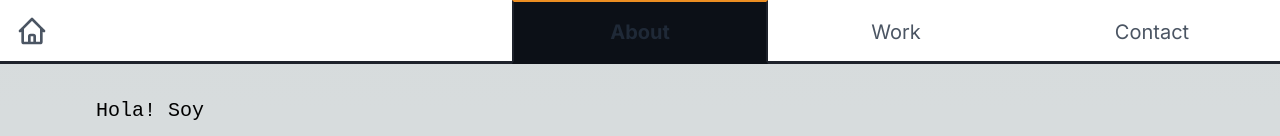
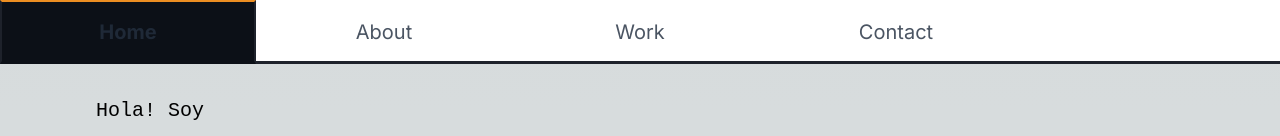
Before and after one commit to NahuelNGomez/portfolio, a Next.js app: page / in a window 1280 px wide. Shown: the top 136 px of the page. Built offline with nearby package versions, Linux system fonts and the light colour scheme.

Commit message:
fix navbar

```diff
--- a/src/app/components/Home/Navegation.tsx
+++ b/src/app/components/Home/Navegation.tsx
@@ -3,43 +3,24 @@ import Link from "next/link";
 import { useState } from "react";
 
 export default function Navigation() {
-  const [active, setActive] = useState("about");
+  const [active, setActive] = useState("home");
 
   return (
-    <header className="flex fixed top-0 flex-wrap sm:justify-start sm:flex-nowrap z-50 w-full bg-white text-sm dark:bg-dark0 h-16">
+    <header className="flex fixed top-0 flex-no-wrap z-50 w-full bg-white text-sm dark:bg-dark0 h-16">
       <nav className="w-full mx-auto flex items-center justify-between h-full" aria-label="Global">
-        <div className="h-full flex-grow flex items-center border-b-[3px] border-b-dark1">
-          <Link href="/" className="h-full flex items-center px-4">
-            <svg
-              className="sm:w-8 sm:h-8 h-6 w-6 text-gray-600 dark:text-gray-400"
-              fill="none"
-              viewBox="0 0 24 24"
-              stroke="currentColor"
-            >
-              <path
-                strokeLinecap="round"
-                strokeLinejoin="round"
-                strokeWidth="2"
-                d="M3 12l2-2m0 0l7-7 7 7M5 10v10a1 1 0 001 1h3m10-11l2 2m-2-2v10a1 1 0 01-1 1h-3m-6 0a1 1 0 001-1v-4a1 1 0 011-1h2a1 1 0 011 1v4a1 1 0 001 1m-6 0h6"
-              />
-            </svg>
-          </Link>
-        </div>
-        <div className="flex flex-row items-center justify-end h-full flex-shrink-0">
-          {["about", "work", "contact"].map((item) => (
+        <div className="flex flex-row items-center justify-start h-full flex-shrink-0 w-full">
+          {["home", "about", "work", "contact"].map((item) => (
             <div
               key={item}
-              className={`h-full flex items-center justify-center border-b-[3px] border-t-2 hover:border-x-transparent box-border w-28 md:w-64 ${
-                active === item
-                  ? "border-t-dark2 border-x-dark1 border-x-2 bg-bgdark0 border-b-transparent"
-                  : "border-t-transparent border-b-dark1"
-              }`}
+              className={`h-full flex items-center justify-center border-b-[3px] border-t-2 box-border w-28 md:w-64 ${active === item
+                ? "border-t-dark2 border-x-dark1 border-x-2 bg-bgdark0 border-b-transparent"
+                : "border-t-transparent border-b-dark1"
+                }`}
             >
               <Link
-                className={`text-[16px] lg:text-base xl:text-xl text-center py-4 text-gray-600 hover:text-gray-400 dark:text-gray-400 dark:hover:text-gray-500 ${
-                  active === item ? "font-bold text-gray-800 dark:text-gray-200" : ""
-                }`}
-                href={`/${item}`}
+                className={`text-[16px] lg:text-base xl:text-xl text-center py-4 text-gray-600 hover:text-gray-400 dark:text-gray-400 dark:hover:text-gray-500 ${active === item ? "font-bold text-gray-800 dark:text-gray-200" : ""
+                  }`}
+                href={`/${item === "home" ? "" : item}`}
                 aria-current={active === item ? "page" : undefined}
                 onClick={() => setActive(item)}
               >
@@ -49,6 +30,8 @@ export default function Navigation() {
           ))}
         </div>
       </nav>
+      <div className="flex items-center justify-center h-full w-full border-b-[3px] border-b-dark1">
+      </div>
     </header>
   );
 }
```
